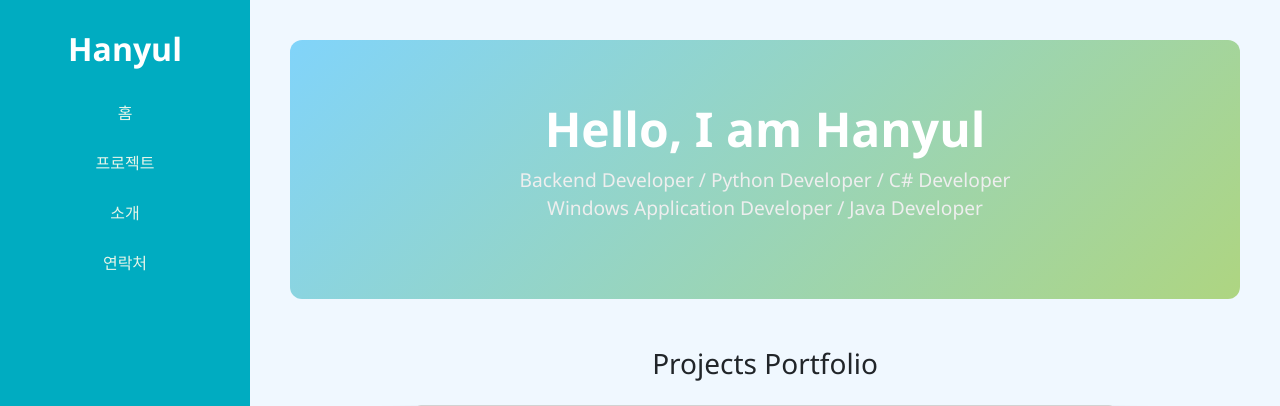
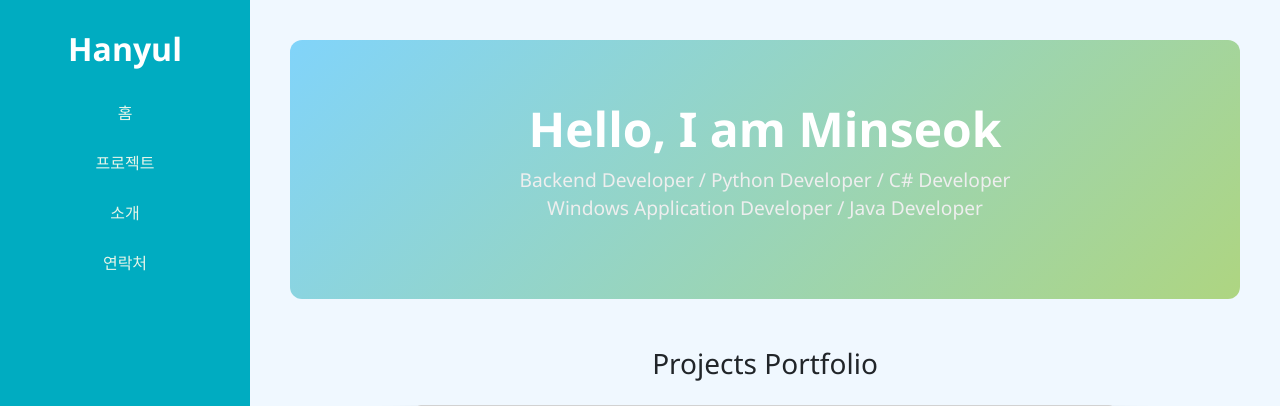
Before and after one commit to minseokgyang/portpolio, a FastAPI app: page / in a window 1280 px wide. Shown: the top 406 px of the page. Run offline with FastAPI, Linux system fonts and the light colour scheme.

Commit message:
이름 변경

```diff
--- a/app/templates/home.html
+++ b/app/templates/home.html
@@ -2,7 +2,7 @@
 {% block title %}Home - Hanyul{% endblock %}
 {% block content %}
   <section class="hero">
-    <h1>Hello, I am Hanyul</h1>
+    <h1>Hello, I am Minseok</h1>
     <p class="roles">
       Backend Developer / Python Developer / C# Developer <br>
       Windows Application Developer / Java Developer
```
